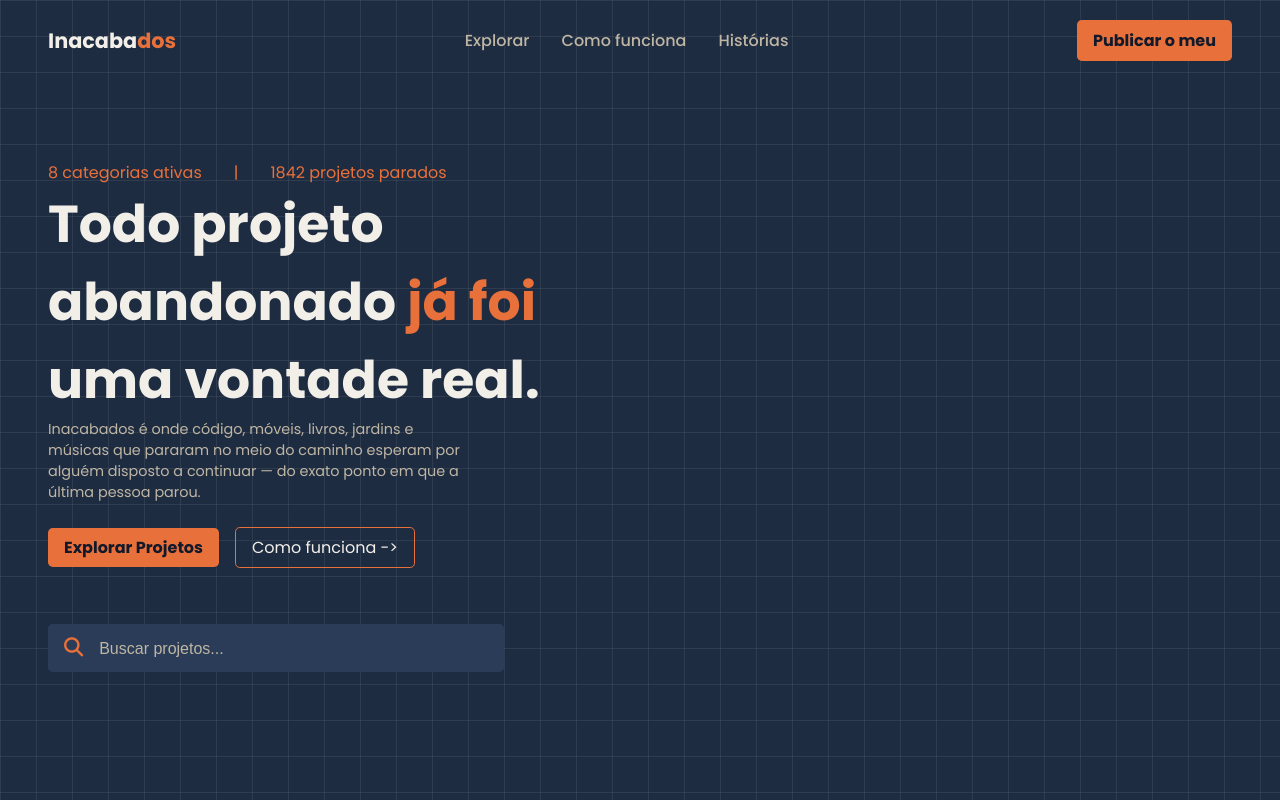
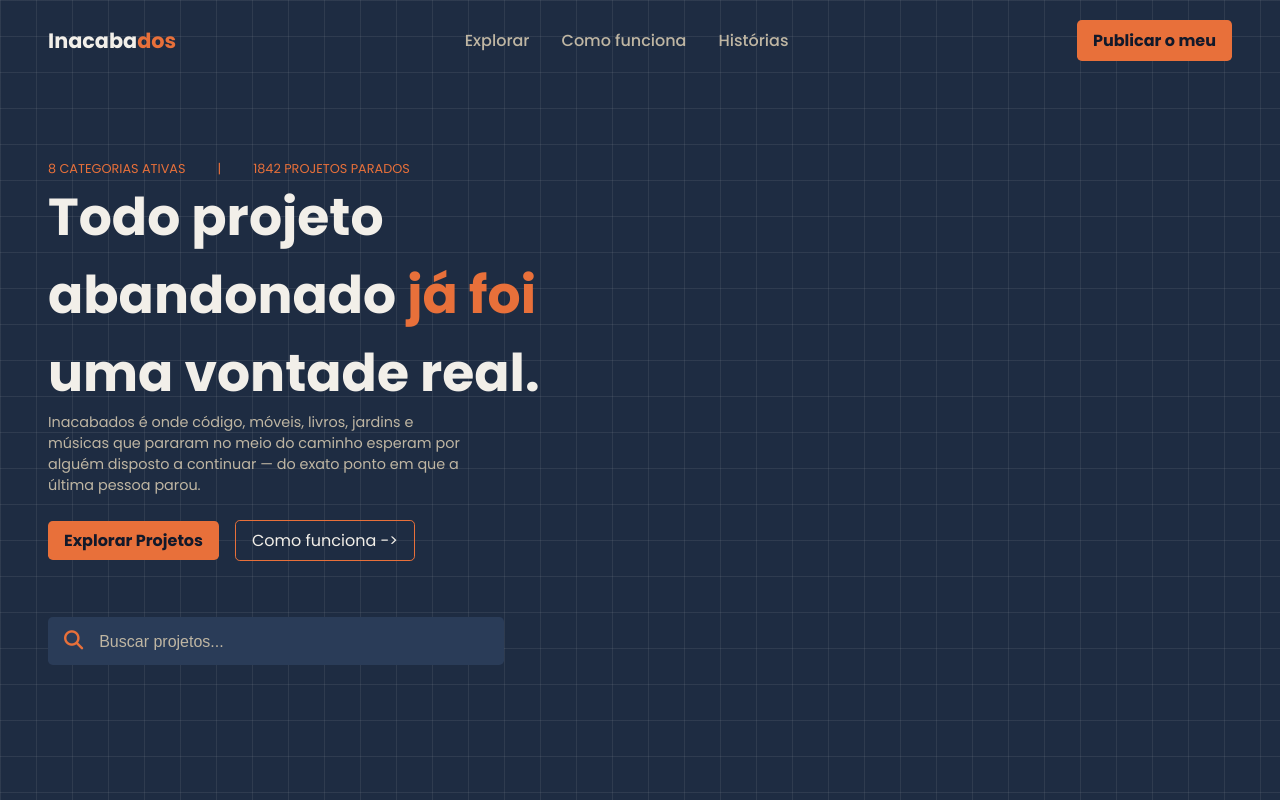
Before and after one commit to SBrunoli/Projeto-Inacabados, a React (Vite) app: page / in a window 1280 px wide. Built offline with nearby package versions, Linux system fonts and the light colour scheme.

Commit message:
style: altera tamanho de fonte das infos

```diff
--- a/src/components/Hero/Hero.module.css
+++ b/src/components/Hero/Hero.module.css
@@ -12,6 +12,8 @@
   gap: 2rem;
 
   color: var(--color-primary);
+  text-transform: uppercase;
+  font-size: 0.8rem;
   list-style: none;
 }
 
```
